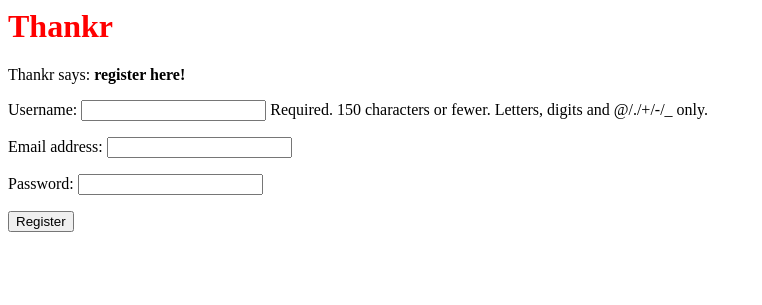
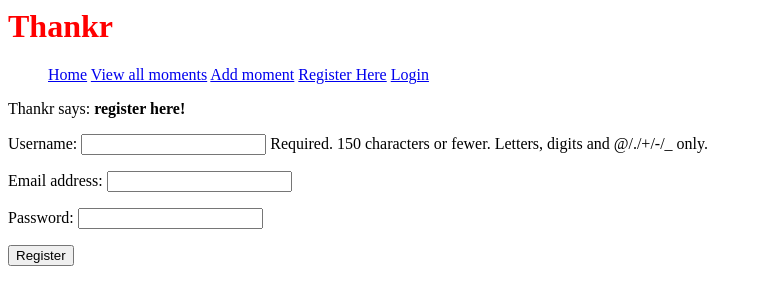
Before and after one commit to shellis/thankr, a Django app: page /register/ in a window 1280 px wide. Shown: the top 305 px of the page, without its empty margins (0-762 px from the left). Run offline with Django 3.2, Linux system fonts and the light colour scheme; parts of the project's set-up code (start-up, migrations or seed data) failed here and were passed over.

Commit message:
add nav bar

```diff
--- a/templates/base.html
+++ b/templates/base.html
@@ -9,6 +9,14 @@
     {% block head %}<h1>Thankr</h1>{% endblock head %}
   </head>
   <body>
+  <div class = "nav">
+      {% block nav %}
+           {% include 'nav_list.html' %}
+    {% endblock %}
+  </div>
+
     {% block content %}{% endblock content %}
+
+
   </body>
 </html>
--- a/templates/index.html
+++ b/templates/index.html
@@ -2,10 +2,7 @@
 {% block content %}
 	{% if user.is_authenticated %}
 		<h1>Welcome back {{ user.username }}, from Thankr!</h1>
-		<a href="/logout/">Logout</a><br />
 	{% else %}
 		<h1>Hello unknown stranger!</h1>
-		<a href="/register/">Register Here</a>
-		<a href="/login/">Login</a>
 	{% endif %}
 {% endblock %}
--- /dev/null
+++ b/templates/nav_list.html
@@ -0,0 +1,12 @@
+<ul class="nav nav-list">
+    <a href="/">Home</a>
+    <a href="/moments">View all moments</a>
+    <a href="/moments/add">Add moment</a>
+
+    {% if user.is_authenticated %}
+		<a href="/logout/">Logout</a><br />
+	{% else %}
+		<a href="/register/">Register Here</a>
+		<a href="/login/">Login</a>
+	{% endif %}
+</ul>
```
